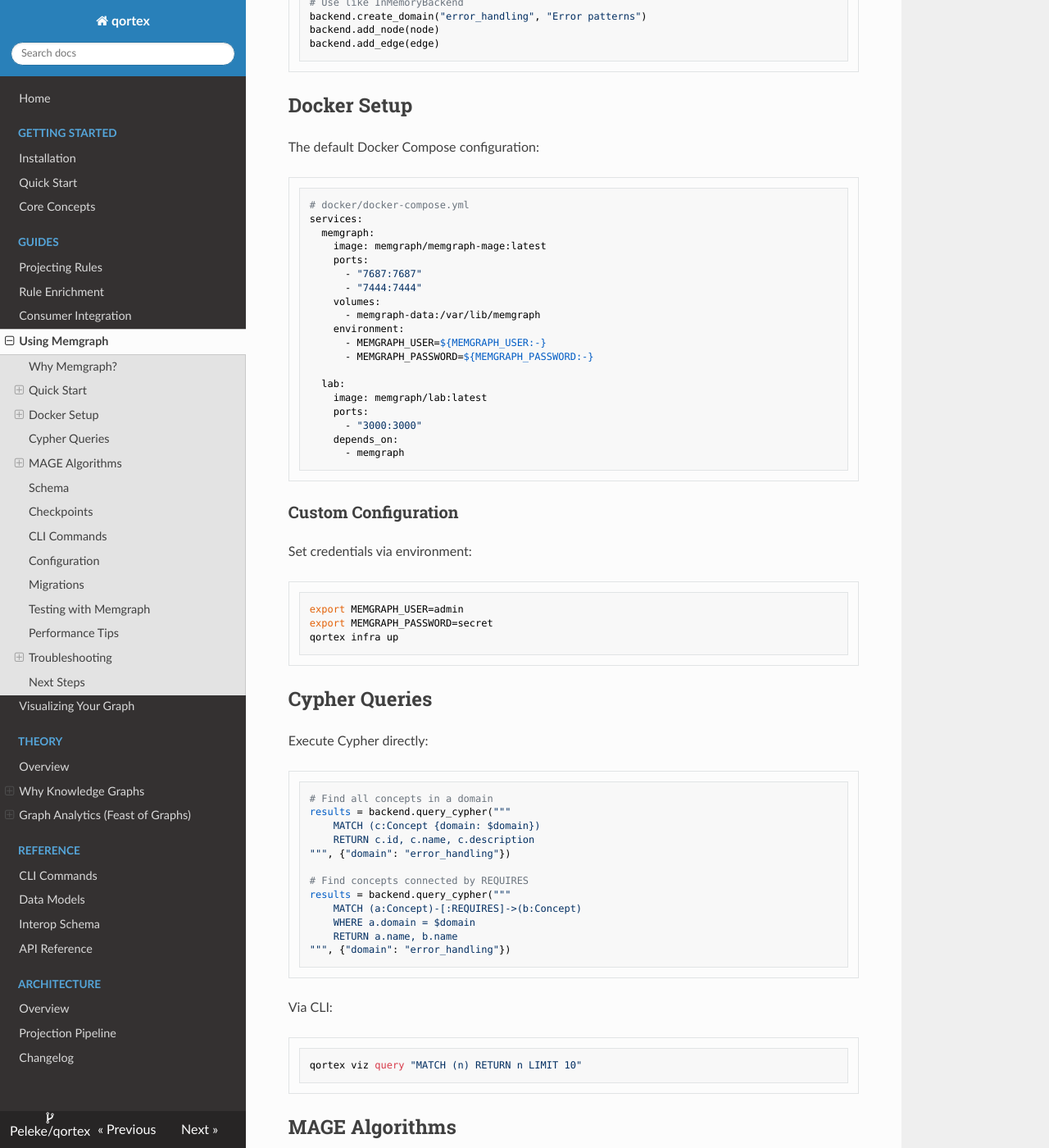
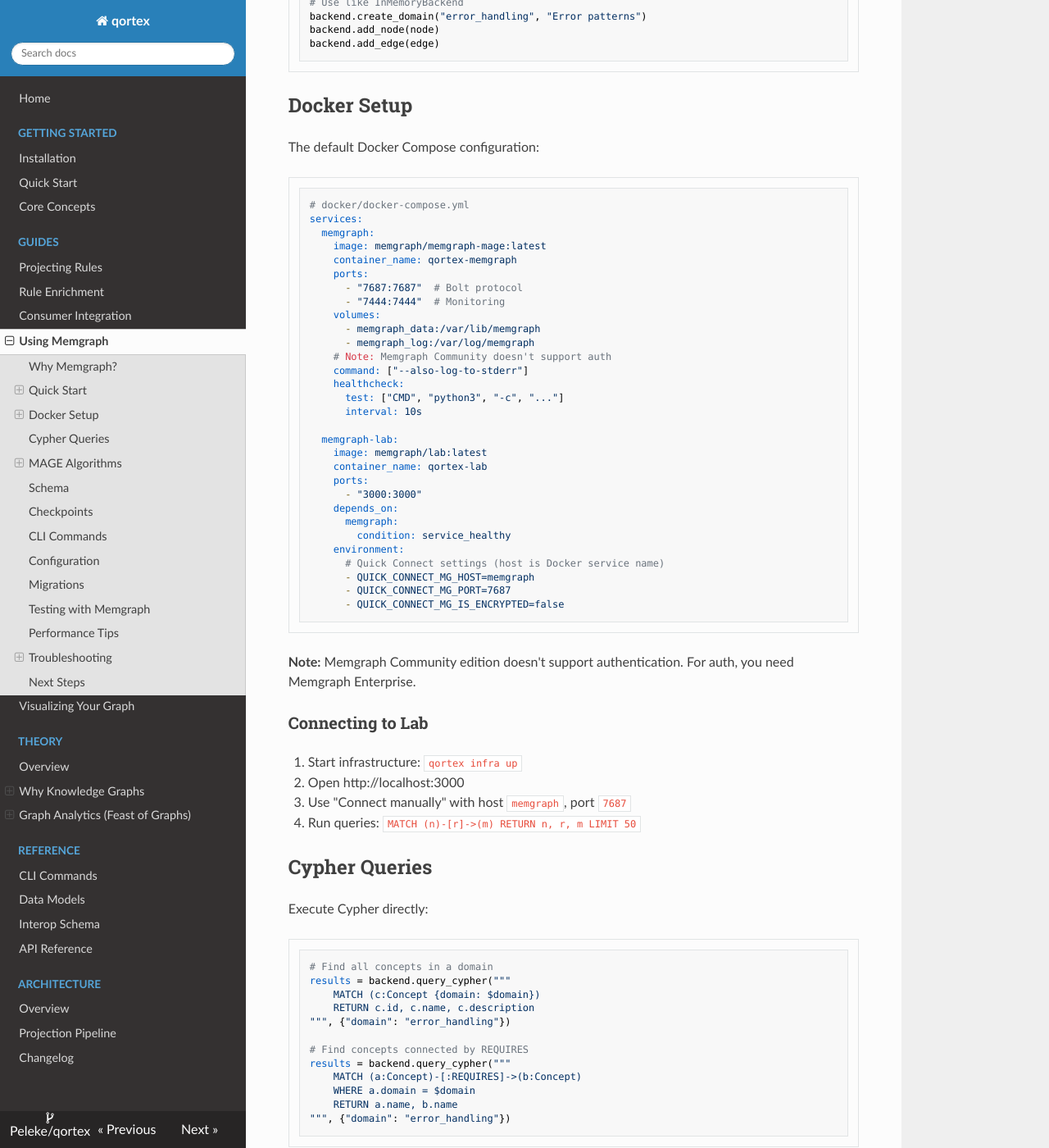
Before and after one commit to Peleke/qortex, an MkDocs documentation site: the page built from docs/guides/memgraph.md, in a window 1280 px wide and 1400 px high, scrolled down 1128 px. Shown: the whole window at 82% size. Built offline with MkDocs 1.6.1, drawn with Linux system fonts in a browser that asks for light colours; nearby versions of some CDN libraries; some of the changed text lies outside the part shown.

Commit message:
docs: sync documentation with extraction improvements and CodeExample
Tests:
- Add 11 exhaustive tests for CodeExample model
- Fix CLI tests for `qortex ingest file` subcommand syntax

Docs:
- Add CodeExample to models reference with SQLA-compatible structure
- Update IngestionManifest to include examples field
- Fix CLI reference: `qortex ingest` -> `qortex ingest file`
- Add `qortex ingest load` command documentation
- Add Memgraph Lab connection troubleshooting (Quick Connect vs Manual)
- Update docker-compose.yml documentation
- Update changelog with extraction density improvements and CodeExample

Co-Authored-By: Claude Opus 4.5 <noreply@anthropic.com>

````diff
--- a/docs/guides/memgraph.md
+++ b/docs/guides/memgraph.md
@@ -56,32 +56,42 @@ The default Docker Compose configuration:
 services:
   memgraph:
     image: memgraph/memgraph-mage:latest
+    container_name: qortex-memgraph
     ports:
-      - "7687:7687"
-      - "7444:7444"
+      - "7687:7687"  # Bolt protocol
+      - "7444:7444"  # Monitoring
     volumes:
-      - memgraph-data:/var/lib/memgraph
-    environment:
-      - MEMGRAPH_USER=${MEMGRAPH_USER:-}
-      - MEMGRAPH_PASSWORD=${MEMGRAPH_PASSWORD:-}
+      - memgraph_data:/var/lib/memgraph
+      - memgraph_log:/var/log/memgraph
+    # Note: Memgraph Community doesn't support auth
+    command: ["--also-log-to-stderr"]
+    healthcheck:
+      test: ["CMD", "python3", "-c", "..."]
+      interval: 10s
 
-  lab:
+  memgraph-lab:
     image: memgraph/lab:latest
+    container_name: qortex-lab
     ports:
       - "3000:3000"
     depends_on:
-      - memgraph
+      memgraph:
+        condition: service_healthy
+    environment:
+      # Quick Connect settings (host is Docker service name)
+      - QUICK_CONNECT_MG_HOST=memgraph
+      - QUICK_CONNECT_MG_PORT=7687
+      - QUICK_CONNECT_MG_IS_ENCRYPTED=false
 ```
 
-### Custom Configuration
+**Note:** Memgraph Community edition doesn't support authentication. For auth, you need Memgraph Enterprise.
 
-Set credentials via environment:
+### Connecting to Lab
 
-```bash
-export MEMGRAPH_USER=admin
-export MEMGRAPH_PASSWORD=secret
-qortex infra up
-```
+1. Start infrastructure: `qortex infra up`
+2. Open http://localhost:3000
+3. Use "Connect manually" with host `memgraph`, port `7687`
+4. Run queries: `MATCH (n)-[r]->(m) RETURN n, r, m LIMIT 50`
 
 ## Cypher Queries
 
@@ -279,6 +289,25 @@ export MEMGRAPH_USER=admin
 export MEMGRAPH_PASSWORD=your_password
 ```
 
+### Memgraph Lab "Quick Connect" fails
+
+If Memgraph Lab shows "Memgraph not detected" with Quick Connect:
+
+**Problem:** Quick Connect uses `localhost` but within Docker, the Memgraph container is named `memgraph` (not localhost).
+
+**Solution:** Use Manual Connection instead:
+
+1. Open Memgraph Lab at http://localhost:3000
+2. Click "Connect manually" (not Quick Connect)
+3. Enter:
+   - **Host:** `memgraph` (the Docker service name)
+   - **Port:** `7687`
+   - **Username/Password:** Leave empty (Community edition) or enter credentials
+
+**Why this happens:** The Lab container and Memgraph container are on the same Docker network. Within Docker, containers reference each other by service name, not `localhost`.
+
+The `docker-compose.yml` sets `QUICK_CONNECT_MG_HOST=memgraph` but Quick Connect doesn't support all configurations via env vars. Manual connection is more reliable.
+
 ### Out of memory
 
 For large graphs, increase Memgraph memory:
````
Also changed, not shown: docs/changelog.md (+27 -1 lines), docs/reference/cli.md (+43 -11 lines), docs/reference/models.md (+53 -0 lines), 3 other files.
